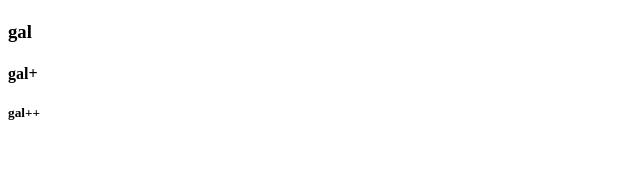
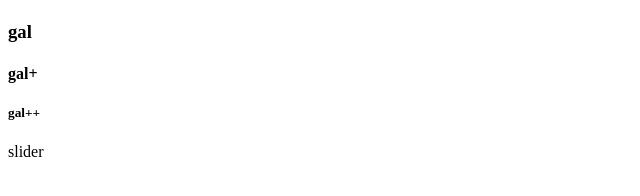
Before and after one commit to dima-gdp/git_test, a plain HTML site: page index.html in a window 1280 px wide. Shown: the full height of the page, 0-640 px from the left. Drawn offline with Linux system fonts and the light colour scheme.

Commit message:
added slider

```diff
--- a/index.html
+++ b/index.html
@@ -13,6 +13,7 @@
 	<h3>gal</h3>
 	<h4>gal+</h4>
 	<h5>gal++</h5>
+	<div>slider</div>
 </body>
 
 </html>
```
